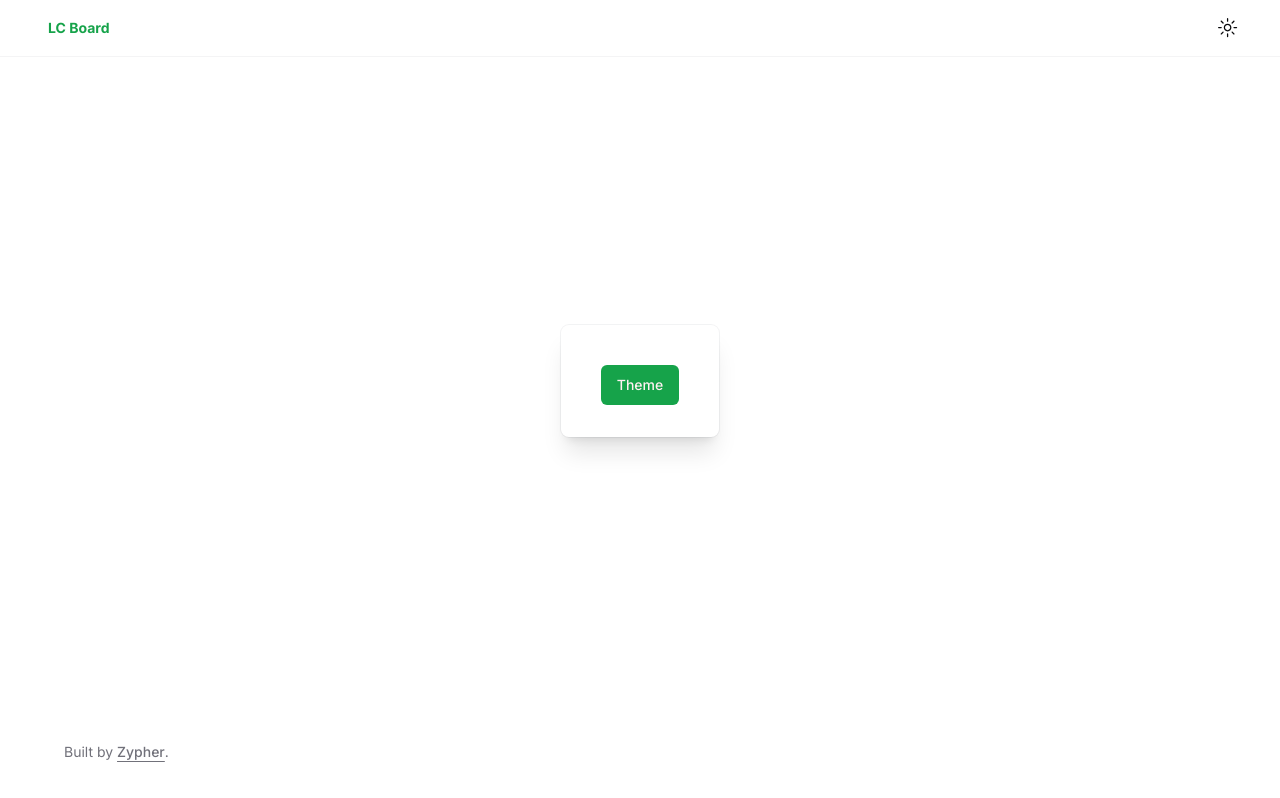
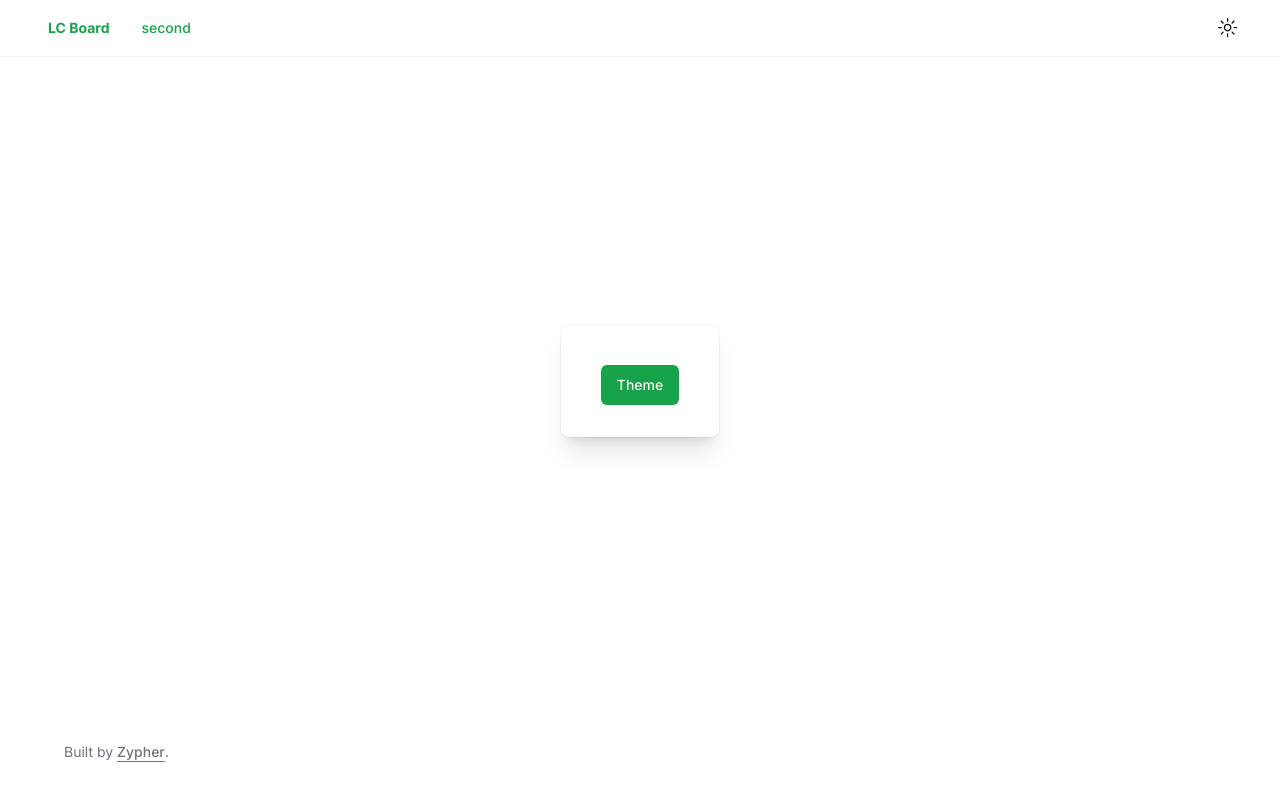
Before and after one commit to AshwinBarnwal/first, a Next.js app in the folder my-app/: page / in a window 1280 px wide. Built offline with nearby package versions, Linux system fonts and the light colour scheme.

Commit message:
second link button

```diff
--- a/my-app/app/page.tsx
+++ b/my-app/app/page.tsx
@@ -1,7 +1,7 @@
 import { SiteHeader } from "@/components/site-header";
 import { ThemeToggle } from "@/components/theme-toggle";
 import { SiteFooter } from "@/components/site-footer";
-
+import { Button } from "@/components/ui/button";
 export default function Home() {
   return (
     <div style={{ height: '100vh', display: 'flex', flexDirection: 'column' }}>
--- a/my-app/components/site-header.tsx
+++ b/my-app/components/site-header.tsx
@@ -10,6 +10,7 @@ export function SiteHeader() {
         <Link href="https://cfstep.com/projects/leetcodeboard/" target="_blank"
             rel="noreferrer"
             className="font-medium underline underline-offset-4"><Button variant="link"><b>LC Board</b></Button></Link>
+        <Link href="about:blank"><Button variant="link">second</Button></Link>
         <div className="flex flex-1 items-center justify-end space-x-2 md:justify-end">
           <div className="w-full flex-1 md:w-auto md:flex-none">
           </div>
```
